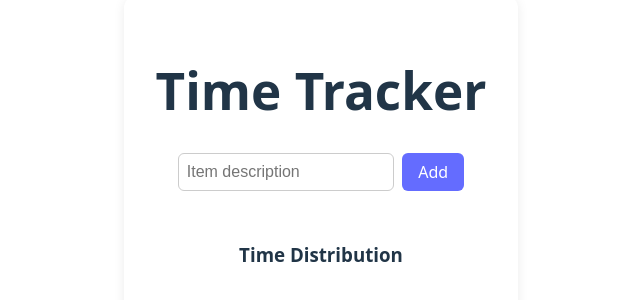
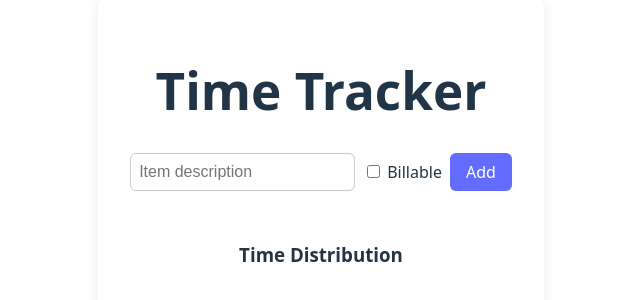
Before and after one commit to wep-adesso/educamp2025-timesheet, a React (Vite) app: page / in a window 1280 px wide. Shown: the part 258-558 px from the top of the page, without its empty margins (319-959 px from the left). Built offline with nearby package versions, Linux system fonts and the light colour scheme.

Commit message:
billable hours

```diff
--- a/src/App.jsx
+++ b/src/App.jsx
@@ -24,6 +24,7 @@ function App() {
     const saved = localStorage.getItem('time-tracker-suggestions');
     return saved ? JSON.parse(saved) : [];
   });
+  const [billable, setBillable] = useState(false);
   const intervalRef = useRef();
 
   useEffect(() => {
@@ -54,9 +55,10 @@ function App() {
     }
     setItems([
       ...items,
-      { id: Date.now(), desc: trimmed, elapsed: 0, running: false },
+      { id: Date.now(), desc: trimmed, elapsed: 0, running: false, billable },
     ]);
     setDesc('');
+    setBillable(false);
     setError('');
     // Store suggestion if new
     setSuggestions(prev => {
@@ -114,6 +116,10 @@ function App() {
             <datalist id="item-suggestions">
               {suggestions.map((s, i) => <option value={s} key={i} />)}
             </datalist>
+            <label style={{display:'flex',alignItems:'center',gap:4}}>
+              <input type="checkbox" checked={billable} onChange={e => setBillable(e.target.checked)} />
+              Billable
+            </label>
             <button onClick={addItem}>Add</button>
             {error && <div className="error" style={{color:'red',marginTop:4}}>{error}</div>}
           </div>
@@ -122,6 +128,9 @@ function App() {
               <li key={item.id} className="item">
                 <span className="desc">{item.desc}</span>
                 <span className="time">{formatTime(item.elapsed)}</span>
+                <span title={item.billable ? 'Billable' : 'Non-billable'} style={{marginRight:8}}>
+                  {item.billable ? '💰' : '🕒'}
+                </span>
                 <button onClick={() => toggleTimer(item.id)}>
                   {item.running ? 'Stop' : 'Start'}
                 </button>
@@ -145,12 +154,14 @@ function App() {
           <ul>
             {items.map((item) => (
               <li key={item.id}>
-                <span className="desc">{item.desc}</span>: <span className="time">{formatTime(item.elapsed)}</span>
+                <span className="desc">{item.desc}</span>: <span className="time">{formatTime(item.elapsed)}</span> {item.billable ? '💰' : '🕒'}
               </li>
             ))}
           </ul>
           <div style={{ fontWeight: 'bold', margin: '1.5rem 0 0.5rem 0' }}>
-            Total time: {formatTime(items.reduce((sum, item) => sum + item.elapsed, 0))}
+            Total time: {formatTime(items.reduce((sum, item) => sum + item.elapsed, 0))}<br/>
+            <span style={{color:'#4caf50'}}>Billable: {formatTime(items.filter(item => item.billable).reduce((sum, item) => sum + item.elapsed, 0))}</span><br/>
+            <span style={{color:'#f44336'}}>Non-billable: {formatTime(items.filter(item => !item.billable).reduce((sum, item) => sum + item.elapsed, 0))}</span>
           </div>
           <div style={{marginTop: 32, display: 'flex', flexDirection: 'column', alignItems: 'center'}}>
             <h3>Time Distribution</h3>
```
